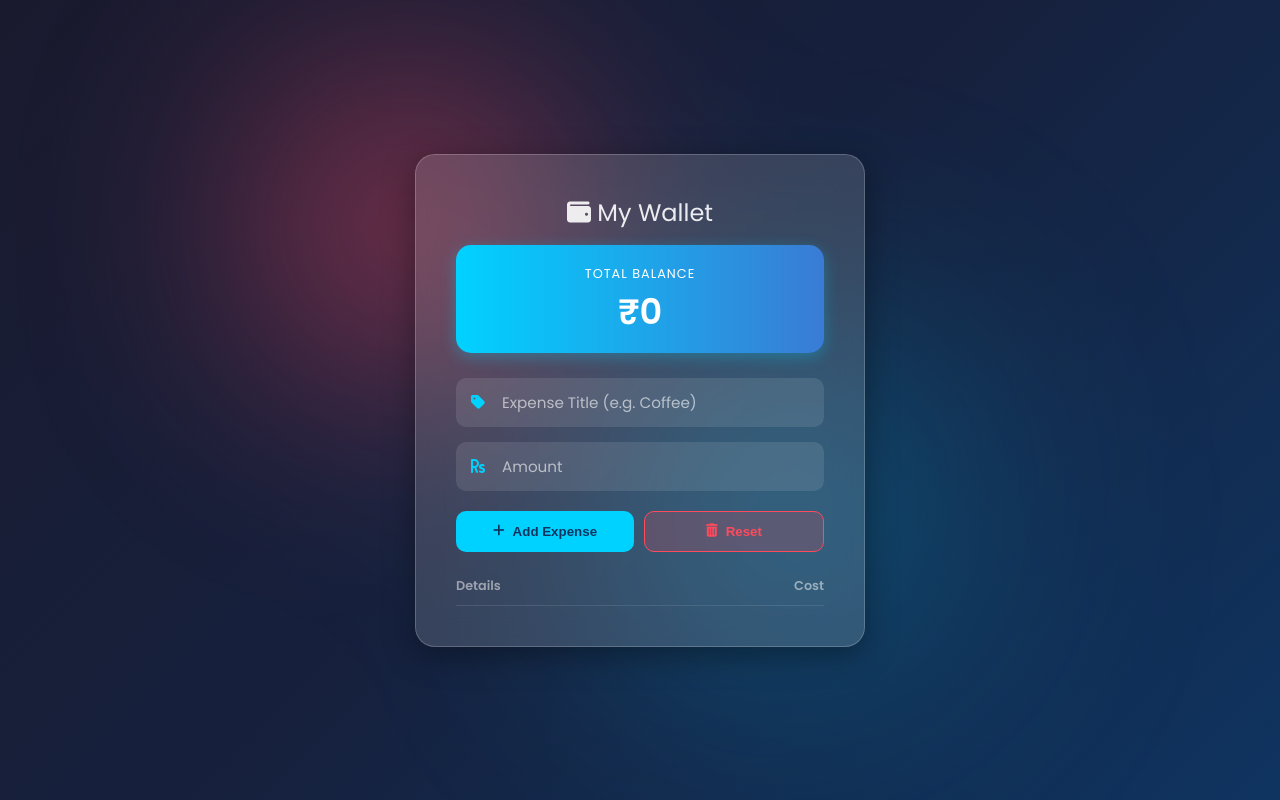
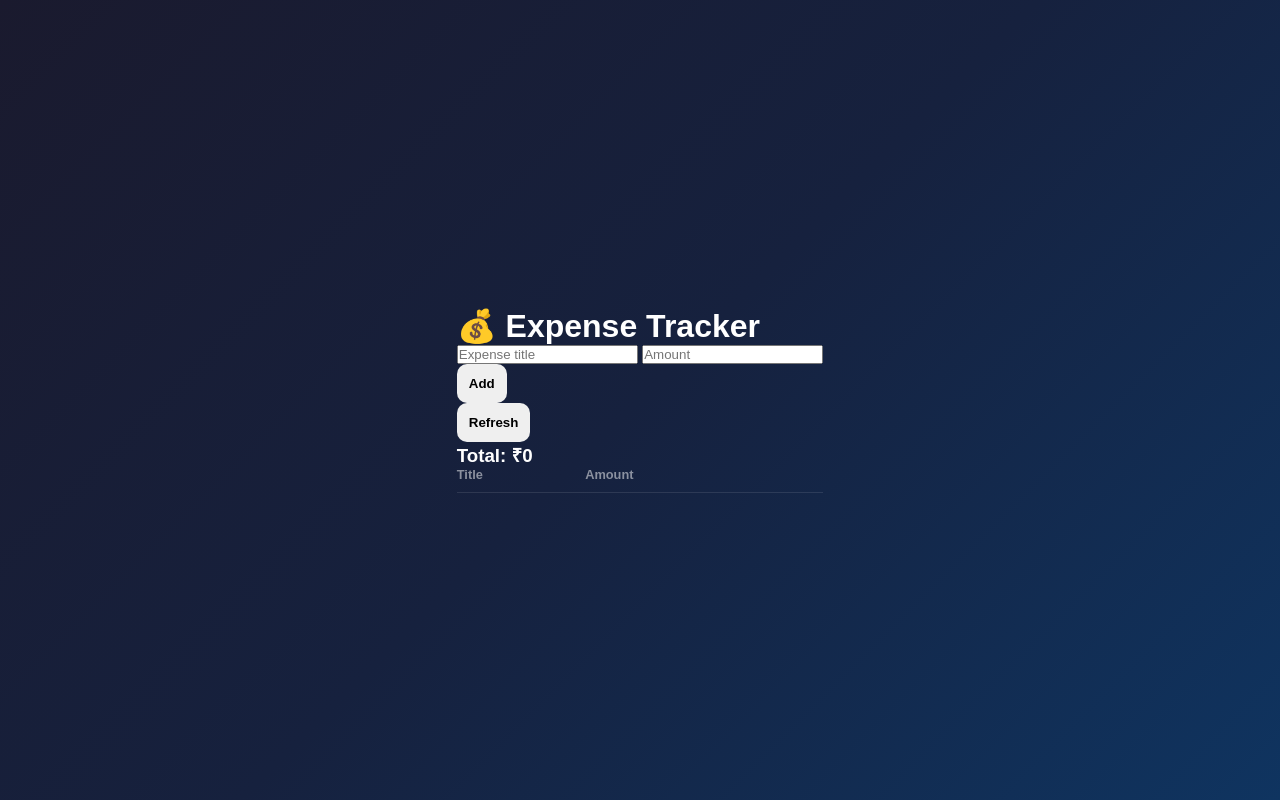
Before and after one commit to tauqeerahmed0309/expense-tracker-project, a plain HTML site: page index.html in a window 1280 px wide. Drawn offline with Linux system fonts and the light colour scheme.

Commit message:
Update index.html

```diff
--- a/index.html
+++ b/index.html
@@ -2,57 +2,35 @@
 <html lang="en">
 <head>
   <meta charset="UTF-8">
-  <meta name="viewport" content="width=device-width, initial-scale=1.0">
-  <title>Modern Expense Tracker</title>
-  <link href="https://fonts.googleapis.com/css2?family=Poppins:wght@300;400;600&display=swap" rel="stylesheet">
-  <link rel="stylesheet" href="https://cdnjs.cloudflare.com/ajax/libs/font-awesome/6.0.0/css/all.min.css">
+  <title>Expense Tracker</title>
   <link rel="stylesheet" href="./style.css">
 </head>
 <body>
 
-  <div class="background-shapes"></div>
+  <div class="card">
+    <h1>💰 Expense Tracker</h1>
 
-  <div class="glass-card">
-    <header>
-      <h1><i class="fas fa-wallet"></i> My Wallet</h1>
-      <div class="total-display">
-        <small>Total Balance</small>
-        <h2>₹<span id="total">0</span></h2>
-      </div>
-    </header>
-
-    <div class="input-group">
-      <div class="input-wrapper">
-        <i class="fas fa-tag"></i>
-        <input type="text" id="title" placeholder="Expense Title (e.g. Coffee)">
-      </div>
-      <div class="input-wrapper">
-        <i class="fas fa-rupee-sign"></i>
+    <div class="inputs">
+      <input type="text" id="title" placeholder="Expense title">
       <input type="number" id="amount" placeholder="Amount">
     </div>
+
+    <div class="buttons">
+      <button onclick="addExpense()">Add</button>
+      <button class="refresh" onclick="refreshExpenses()">Refresh</button>
     </div>
 
-    <div class="actions">
-      <button onclick="addExpense()" class="btn-add">
-        <i class="fas fa-plus"></i> Add Expense
-      </button>
-      <button onclick="refreshExpenses()" class="btn-clear">
-        <i class="fas fa-trash-alt"></i> Reset
-      </button>
-    </div>
+    <h3>Total: ₹<span id="total">0</span></h3>
 
-    <div class="list-container">
     <table>
       <thead>
         <tr>
-            <th>Details</th>
-            <th class="text-right">Cost</th>
+          <th>Title</th>
+          <th>Amount</th>
         </tr>
       </thead>
-        <tbody id="list">
-          </tbody>
+      <tbody id="list"></tbody>
     </table>
-    </div>
   </div>
 
   <script src="./script.js"></script>
```
Lines whose indentation alone changed are shown as unchanged.
